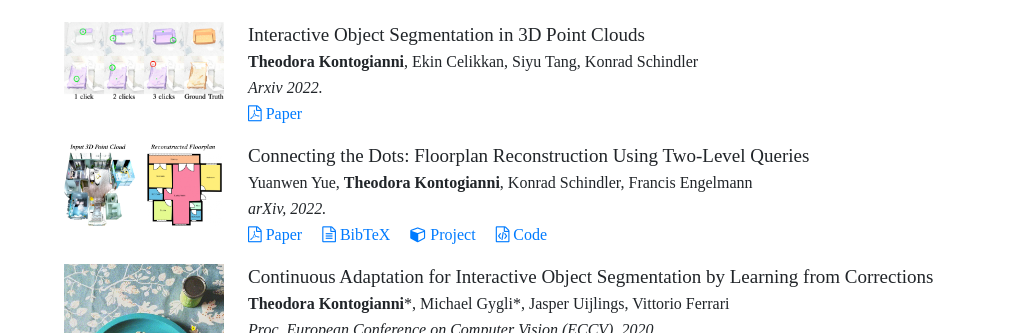
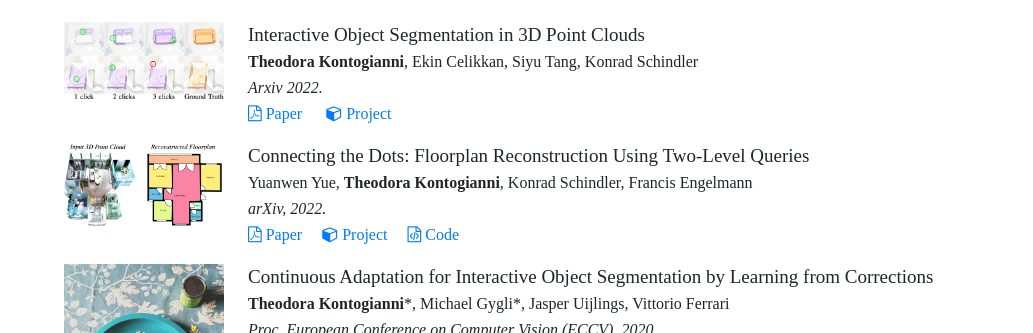
Before and after one commit to theodorakontogianni/theodorakontogianni.github.io, a Jekyll site: the page index.html, which Jekyll copies as it is, in a window 1280 px wide. Shown: the part 237-570 px from the top of the page, without its empty margins (136-1169 px from the left). Built offline with Jekyll 4.4.1, drawn with Linux system fonts in a browser that asks for light colours; a style sheet for code colours, icons or effects is not loaded.

Commit message:
with project page

```diff
--- a/index.html
+++ b/index.html
@@ -91,6 +91,7 @@
         <span class="p-authors"><b>Theodora Kontogianni</b>, Ekin Celikkan, Siyu Tang, Konrad Schindler</span></br>
         <span class="p-conference">Arxiv 2022.</span></br>
         <a class="mr-3" target="_blank" href="https://arxiv.org/pdf/2204.07183.pdf"><i class="fa fa-file-pdf-o"></i> Paper</a>&nbsp;
+        <a class="mr-3" target="_blank" href="https://theodorakontogianni.github.io/InterObject3D/"><i class="fa fa-cube"></i> Project</a>
         <!--
         <a class="mr-3" data-toggle="collapse" href="#test123" role="button" aria-expanded="false" aria-controls="test123"><i class="fa fa-file-text-o"></i> BibTeX</a>
         <div class="collapse" id="test123">
@@ -120,9 +121,11 @@
       </span></br>
 <span class="p-conference">arXiv, 2022.</span></br>
       <a class="mr-3" target="_blank" href="https://arxiv.org/abs/2211.15658"><i class="fa fa-file-pdf-o"></i> Paper</a>
-      <a class="mr-3" data-toggle="collapse" href="#bibtex_floorformer" role="button" aria-expanded="false" aria-controls="bibtex_floorformer"><i class="fa fa-file-text-o"></i> BibTeX</a>
       <a class="mr-3" target="_blank" href="https://ywyue.github.io/RoomFormer/"><i class="fa fa-cube"></i> Project</a>
       <a class="mr-3" target="_blank" href="https://github.com/ywyue/RoomFormer"><i class="fa fa-file-code-o"></i> Code</a>
+      <!--
+      <a class="mr-3" data-toggle="collapse" href="#bibtex_floorformer" role="button" aria-expanded="false" aria-controls="bibtex_floorformer"><i class="fa fa-file-text-o"></i> BibTeX</a>
+
       <div class="collapse" id="bibtex_floorformer">
         <div class="card card-body">
 <pre class="p-bibtex">@inproceedings{Yue2022floorformer,
@@ -132,7 +135,7 @@ booktitle = {{arXiv:2211.15658}},
 year = {2022}
 }</pre>
           </div>
-      </div>
+      </div> -->
     </p>
   </div>
 </li>
```
